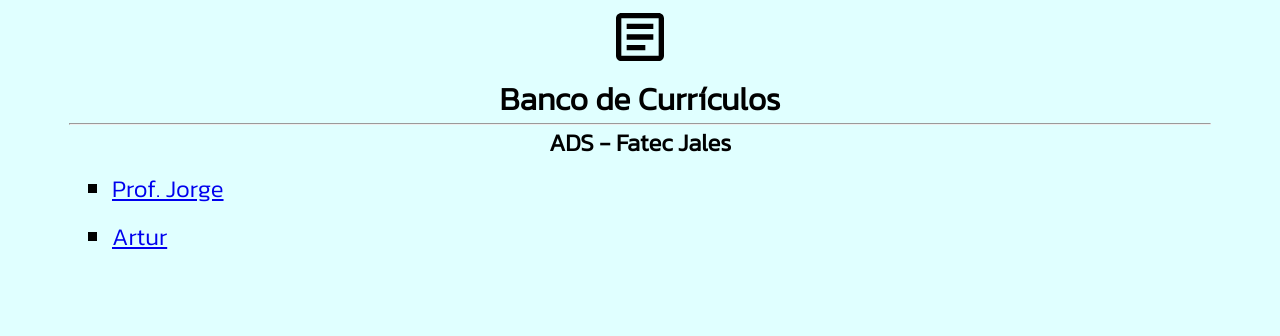
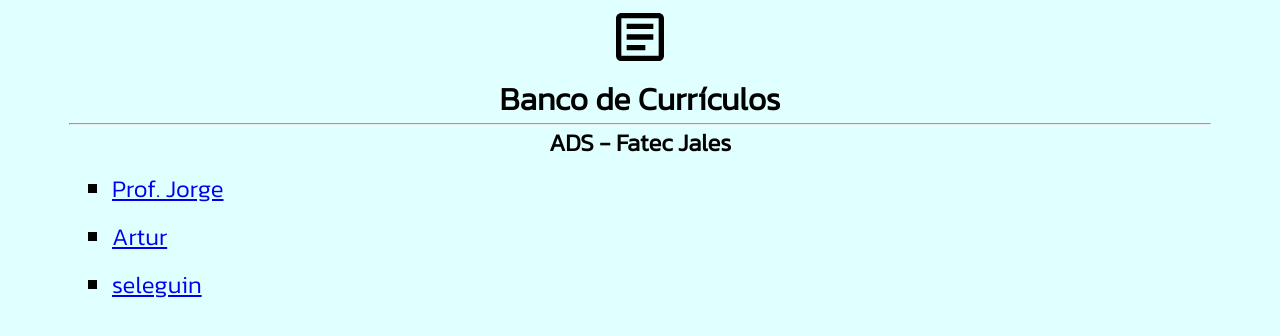
Before and after one commit to prof-jlgregorio/banco_curriculo_ads, a plain HTML site: page index.html in a window 1280 px wide. Drawn offline with Linux system fonts and the light colour scheme.

Commit message:
imagem jorgito

```diff
--- a/index.html
+++ b/index.html
@@ -18,6 +18,7 @@
         <ul>
           <li><a href="jorge/index.html">Prof. Jorge</a></li>
           <li><a href="artur/cv.pdf">Artur</a></li>
+          <li><a href="seleguin/t60mr6sm2i271.jpg">seleguin</a></li>
           <!-- add link to your curriculum here! -->
         </ul>
       </main>
```
Also changed, not shown: seleguin/t60mr6sm2i271.jpg (added).
